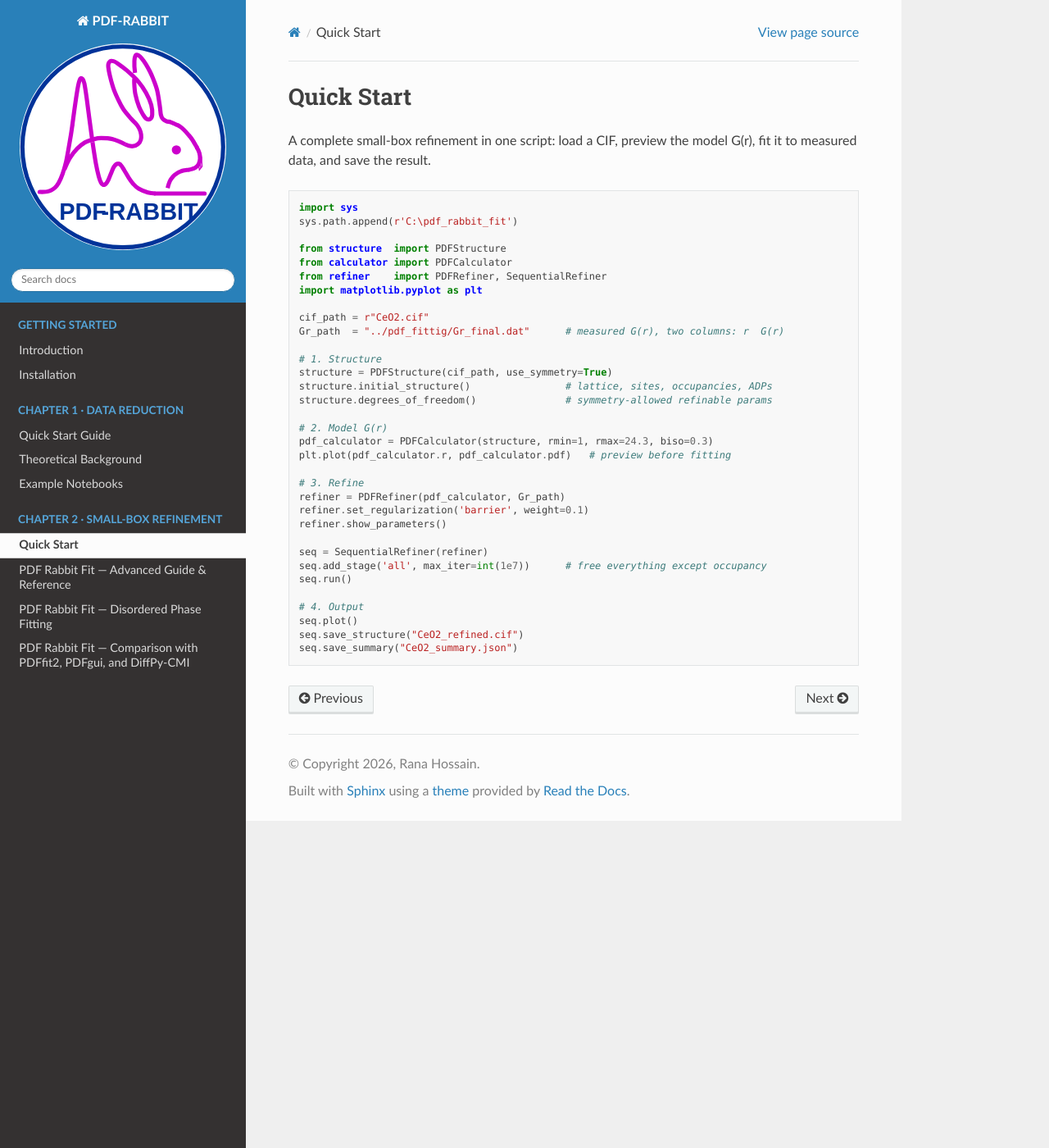
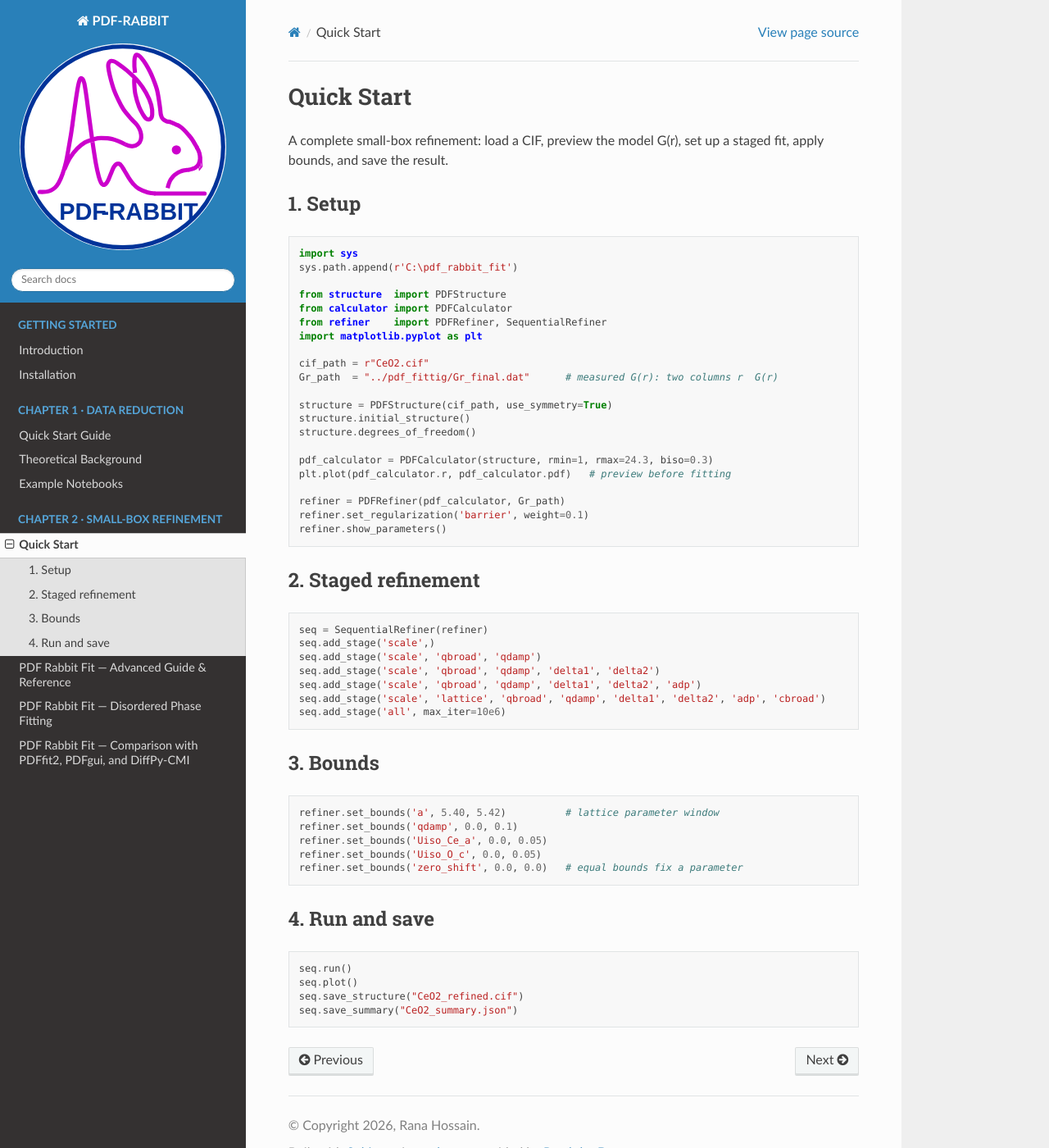
Before and after one commit to Rana-Phy/PDF-RABBIT, a Sphinx documentation site: the page built from docs/rquickstart.md, in a window 1280 px wide and 1400 px high. Shown: the whole window at 82% size. Built offline with Sphinx 7.4.7 and the Read the Docs theme 3.1.0, drawn with Linux system fonts in a browser that asks for light colours.

Commit message:
Update rquickstart.md

````diff
--- a/docs/rquickstart.md
+++ b/docs/rquickstart.md
@@ -1,7 +1,9 @@
 # Quick Start
 
-A complete small-box refinement in one script: load a CIF, preview the model
-G(r), fit it to measured data, and save the result.
+A complete small-box refinement: load a CIF, preview the model G(r), set up a
+staged fit, apply bounds, and save the result.
+
+## 1. Setup
 
 ```python
 import sys
@@ -13,27 +15,46 @@ from refiner    import PDFRefiner, SequentialRefiner
 import matplotlib.pyplot as plt
 
 cif_path = r"CeO2.cif"
-Gr_path  = "../pdf_fittig/Gr_final.dat"      # measured G(r), two columns: r  G(r)
+Gr_path  = "../pdf_fittig/Gr_final.dat"      # measured G(r): two columns r  G(r)
 
-# 1. Structure
 structure = PDFStructure(cif_path, use_symmetry=True)
-structure.initial_structure()                # lattice, sites, occupancies, ADPs
-structure.degrees_of_freedom()               # symmetry-allowed refinable params
+structure.initial_structure()
+structure.degrees_of_freedom()
 
-# 2. Model G(r)
 pdf_calculator = PDFCalculator(structure, rmin=1, rmax=24.3, biso=0.3)
 plt.plot(pdf_calculator.r, pdf_calculator.pdf)   # preview before fitting
 
-# 3. Refine
 refiner = PDFRefiner(pdf_calculator, Gr_path)
 refiner.set_regularization('barrier', weight=0.1)
 refiner.show_parameters()
+```
 
+## 2. Staged refinement
+
+```python
 seq = SequentialRefiner(refiner)
-seq.add_stage('all', max_iter=int(1e7))      # free everything except occupancy
+seq.add_stage('scale',)
+seq.add_stage('scale', 'qbroad', 'qdamp')
+seq.add_stage('scale', 'qbroad', 'qdamp', 'delta1', 'delta2')
+seq.add_stage('scale', 'qbroad', 'qdamp', 'delta1', 'delta2', 'adp')
+seq.add_stage('scale', 'lattice', 'qbroad', 'qdamp', 'delta1', 'delta2', 'adp', 'cbroad')
+seq.add_stage('all', max_iter=10e6)
+```
+
+## 3. Bounds
+
+```python
+refiner.set_bounds('a', 5.40, 5.42)          # lattice parameter window
+refiner.set_bounds('qdamp', 0.0, 0.1)
+refiner.set_bounds('Uiso_Ce_a', 0.0, 0.05)
+refiner.set_bounds('Uiso_O_c', 0.0, 0.05)
+refiner.set_bounds('zero_shift', 0.0, 0.0)   # equal bounds fix a parameter
+```
+
+## 4. Run and save
+
+```python
 seq.run()
-
-# 4. Output
 seq.plot()
 seq.save_structure("CeO2_refined.cif")
 seq.save_summary("CeO2_summary.json")
````
